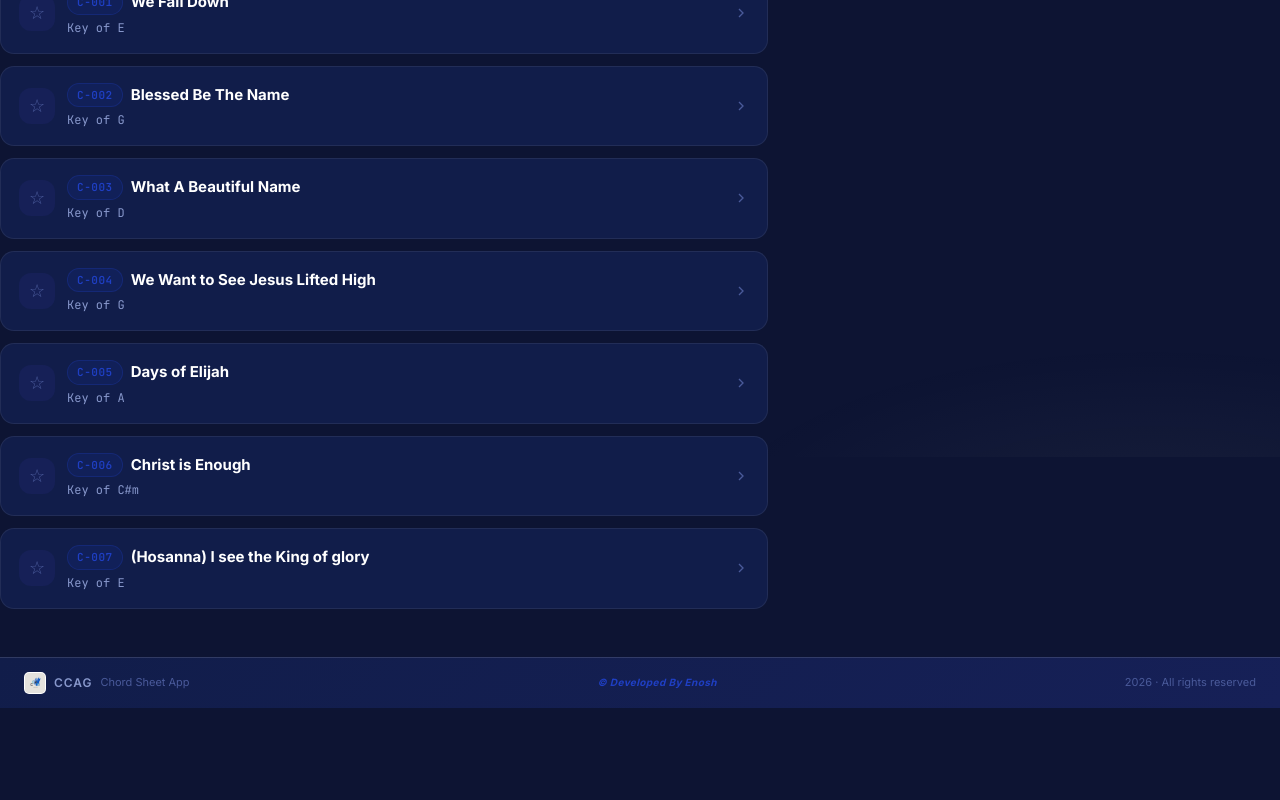
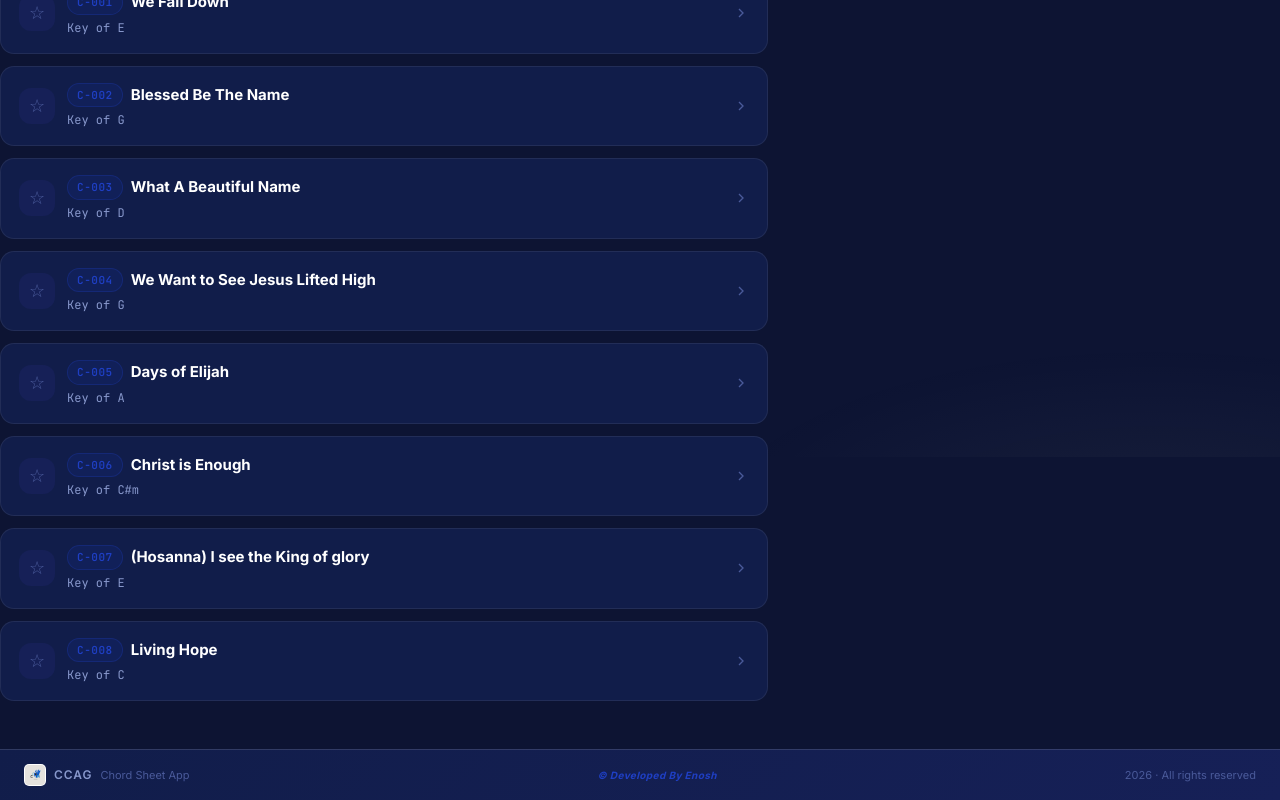
Before and after one commit to Shermith-428/ccag, a React (Vite) app: page / in a window 1280 px wide. Shown: the part 343-1143 px from the top of the page. Before the commit the page ends 1051 px from the top, so only its background shows below. Built offline with nearby package versions, Linux system fonts and the light colour scheme.

Commit message:
add C-008 Living Hope

```diff
--- a/src/data/hymns.js
+++ b/src/data/hymns.js
@@ -226,6 +226,36 @@ const hymns = [
       },
     ],
   },
+  ,
+  {
+    id: 8,
+    code: "C-008",
+    name: "Living Hope",
+    key: "C",
+    content: [
+      {
+        section: "Verse",
+        lines: [
+          { chords: "C                          G", lyric: "How great the chasm that lay between us" },
+          { chords: "          F       Am          G", lyric: "How high the mountain  I could not climb" },
+          { chords: "     C                    G", lyric: "In desperation, I turned to heaven" },
+          { chords: "          F        G         C", lyric: "And spoke Your name into the night" },
+          { chords: "               F                        C", lyric: "Then through the darkness, Your loving-kindness" },
+          { chords: "          Am                G", lyric: "Tore through the shadows of my soul" },
+          { chords: "          C              G        F        G    C", lyric: "The work is finished, the end is written Jesus Christ, my living hope" },
+        ],
+      },
+      {
+        section: "Chorus",
+        lines: [
+          { chords: "F    C              G                Am", lyric: "Hallelu - jah, praise the One who set me free" },
+          { chords: "F    C              G                Am", lyric: "Hallelu - jah, death has lost its grip on me" },
+          { chords: "          F              C              G              Am", lyric: "You have broken every chain there's salvation in Your name" },
+          { chords: "     F         G      C", lyric: "Jesus Christ, my living hope" },
+        ],
+      },
+    ],
+  },
 ];
 
 export default hymns;
```
